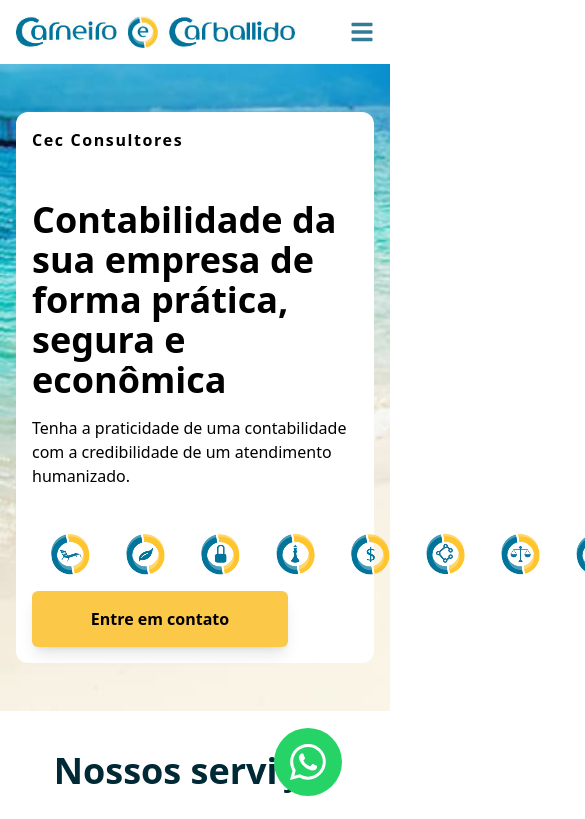
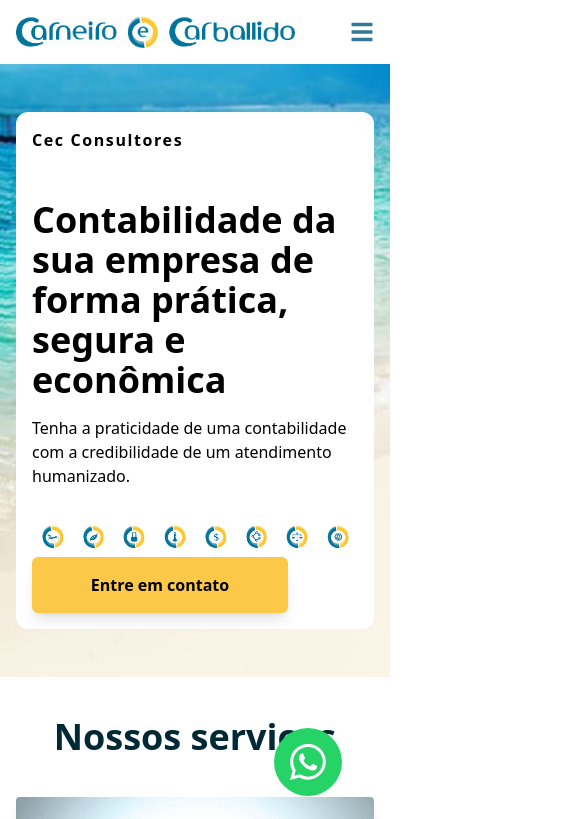
Before and after one commit to lucassdantas/Carneiro-e-Carballido, a React (Vite) app: page / in a window 390 px wide. Shown: the top 819 px of the page, 585 px wide, since content can reach past the window. Built offline with nearby package versions, Linux system fonts and the light colour scheme; a web font is replaced by a local one.

Commit message:
fix responsivity

```diff
--- a/src/components/servicePopup/index.tsx
+++ b/src/components/servicePopup/index.tsx
@@ -22,7 +22,8 @@
               key={i}
               src={benefit.icon}
               alt={'Icone de '+benefit.title}
-              className='w-fit object-cover max-w-[75px] cursor-pointer'
+              className='w-fit object-cover max-w-[75px] cursor-pointer overflow-x-scroll'
+              onClick={() => setCurrentBenefictContent(benefit.content)}
               onMouseOver={() => setCurrentBenefictContent(benefit.content)}
             />
           ))}
--- a/src/pages/Home/index.tsx
+++ b/src/pages/Home/index.tsx
@@ -38,7 +38,8 @@
                 src={icon.icon}
                 alt={'Icone de '+icon.title}
                 onMouseOver={() => handleIconHover(icon)}
-                className='w-fit object-cover max-w-[75px] cursor-pointer'
+                onClick={() => handleIconHover(icon)}
+                className='w-fit object-cover max-w-[75px] cursor-pointer overflow-x-scroll'
               />
             ))}
           </div>
--- a/src/utils/constants/siteInfos.ts
+++ b/src/utils/constants/siteInfos.ts
@@ -1,2 +1,2 @@
-export const backendUrl = 'http://localhost/back-end/'
-//export const backendUrl = 'https://newsite.cecconsultores.com.br/back-end/'
+//export const backendUrl = 'http://localhost/back-end/'
+export const backendUrl = 'https://newsite.cecconsultores.com.br/back-end/'
```
